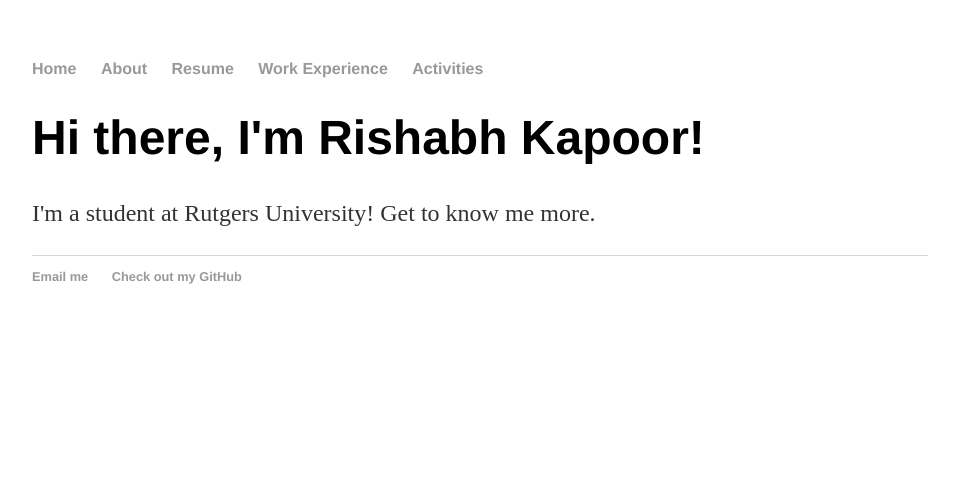
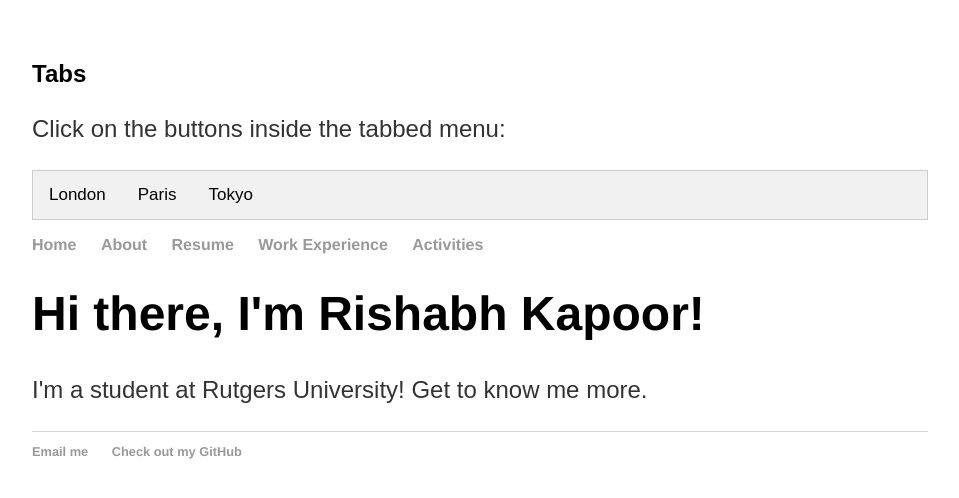
Before and after one commit to rishabhkapoor17/rishabhkapoor17.github.io, a Jekyll site: the page built from index.html, in a window 1280 px wide. Shown: the top 498 px of the page, without its empty margins (160-1119 px from the left). Built offline with Jekyll 4.4.1, drawn with Linux system fonts in a browser that asks for light colours.

Commit message:
Update default.html

```diff
--- a/_layouts/default.html
+++ b/_layouts/default.html
@@ -1,4 +1,90 @@
 <!DOCTYPE html>
+<html>
+<head>
+<meta name="viewport" content="width=device-width, initial-scale=1">
+<style>
+body {font-family: Arial;}
+
+/* Style the tab */
+.tab {
+  overflow: hidden;
+  border: 1px solid #ccc;
+  background-color: #f1f1f1;
+}
+
+/* Style the buttons inside the tab */
+.tab button {
+  background-color: inherit;
+  float: left;
+  border: none;
+  outline: none;
+  cursor: pointer;
+  padding: 14px 16px;
+  transition: 0.3s;
+  font-size: 17px;
+}
+
+/* Change background color of buttons on hover */
+.tab button:hover {
+  background-color: #ddd;
+}
+
+/* Create an active/current tablink class */
+.tab button.active {
+  background-color: #ccc;
+}
+
+/* Style the tab content */
+.tabcontent {
+  display: none;
+  padding: 6px 12px;
+  border: 1px solid #ccc;
+  border-top: none;
+}
+</style>
+</head>
+<body>
+
+<h2>Tabs</h2>
+<p>Click on the buttons inside the tabbed menu:</p>
+
+<div class="tab">
+  <button class="tablinks" onclick="openCity(event, 'London')">London</button>
+  <button class="tablinks" onclick="openCity(event, 'Paris')">Paris</button>
+  <button class="tablinks" onclick="openCity(event, 'Tokyo')">Tokyo</button>
+</div>
+
+<div id="London" class="tabcontent">
+  <h3>London</h3>
+  <p>London is the capital city of England.</p>
+</div>
+
+<div id="Paris" class="tabcontent">
+  <h3>Paris</h3>
+  <p>Paris is the capital of France.</p>
+</div>
+
+<div id="Tokyo" class="tabcontent">
+  <h3>Tokyo</h3>
+  <p>Tokyo is the capital of Japan.</p>
+</div>
+
+<script>
+function openCity(evt, cityName) {
+  var i, tabcontent, tablinks;
+  tabcontent = document.getElementsByClassName("tabcontent");
+  for (i = 0; i < tabcontent.length; i++) {
+    tabcontent[i].style.display = "none";
+  }
+  tablinks = document.getElementsByClassName("tablinks");
+  for (i = 0; i < tablinks.length; i++) {
+    tablinks[i].className = tablinks[i].className.replace(" active", "");
+  }
+  document.getElementById(cityName).style.display = "block";
+  evt.currentTarget.className += " active";
+}
+</script>
+
 	<html>
 		<head>
 			<title>{{ page.title }}</title>
```
